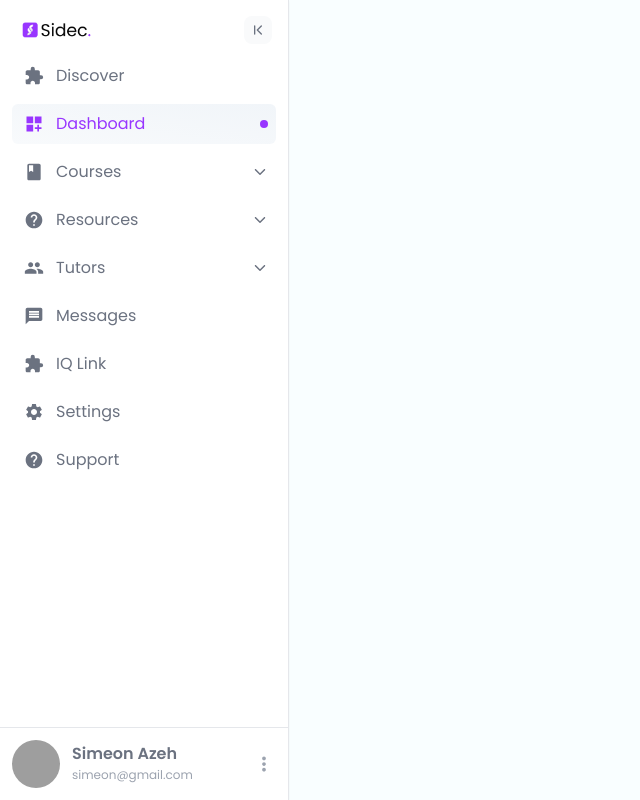
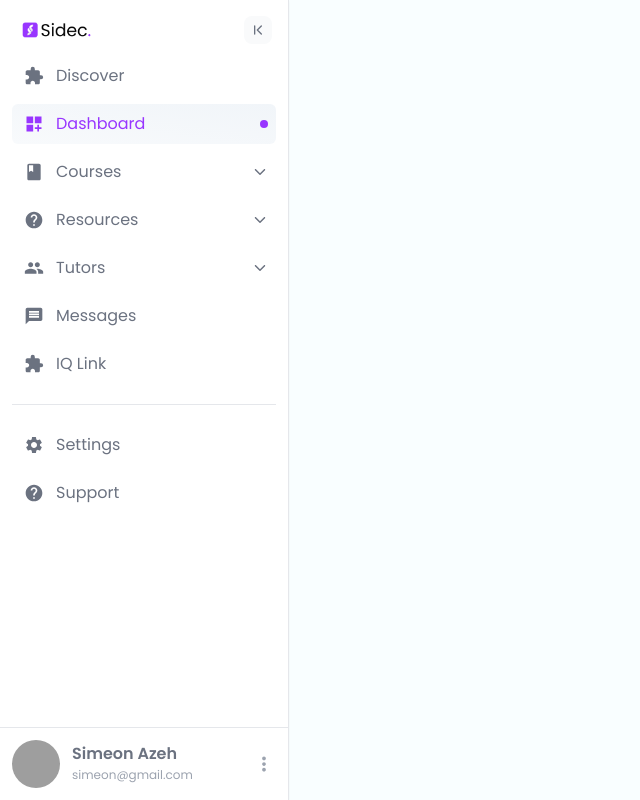
Before and after one commit to Simeon-Azeh/sidecapp, a React (Vite) app: page /dashboard in a window 1280 px wide. Shown: the whole page, without its empty margins (0-640 px from the left). Built offline with nearby package versions, Linux system fonts and the light colour scheme; grey boxes are pictures that could not be loaded.

Commit message:
dashboard started

```diff
--- a/src/pages/Dashboard.jsx
+++ b/src/pages/Dashboard.jsx
@@ -27,6 +27,7 @@ function Dashboard() {
         </SidebarItem>
         <SidebarItem icon={<MdMessage size={20} />} text="Messages" />
         <SidebarItem icon={<MdExtension size={20} />} text="IQ Link" />
+        <hr className='my-4'/>
         <SidebarItem icon={<MdSettings size={20} />} text="Settings" />
         <SidebarItem icon={<MdHelp size={20} />} text="Support" />
       </Sidebar>
```
